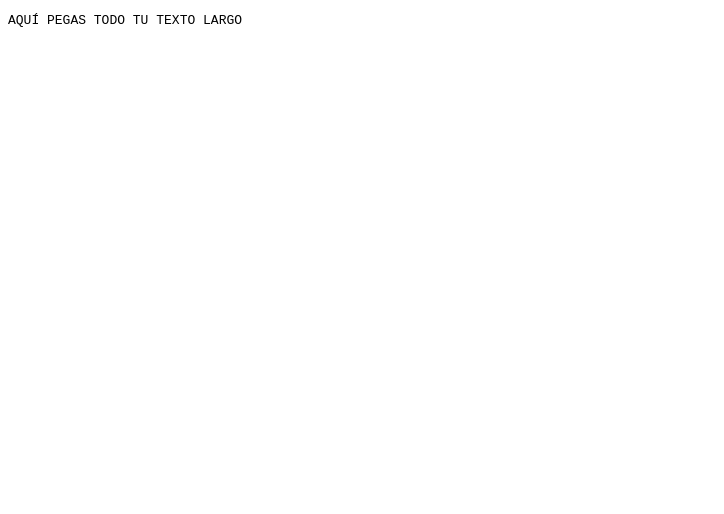
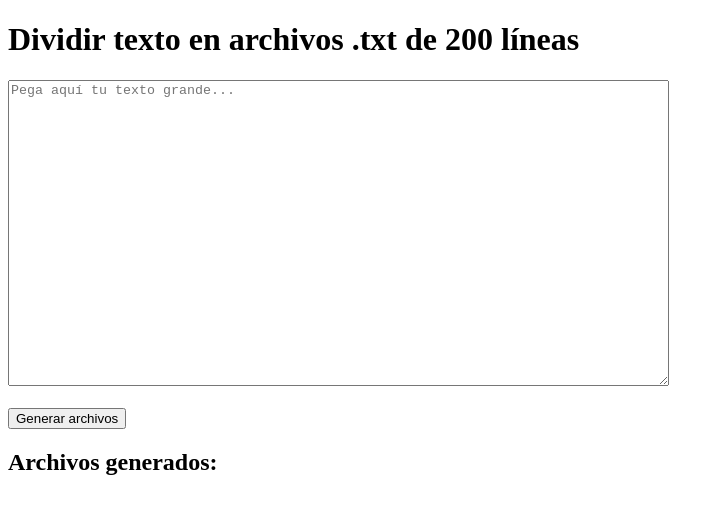
Before and after one commit to UnknowAi123/Yahtzee, a plain HTML site: page index.html in a window 1280 px wide. Shown: the whole page, without its empty margins (0-724 px from the left). Drawn offline with Linux system fonts and the light colour scheme.

Commit message:
Update index.html

```diff
--- a/index.html
+++ b/index.html
@@ -1,8 +1,55 @@
 <!DOCTYPE html>
-<html>
+<html lang="es">
+<head>
+  <meta charset="UTF-8">
+  <title>Dividir texto en partes de 200 líneas</title>
+</head>
 <body>
-<pre>
-AQUÍ PEGAS TODO TU TEXTO LARGO
-</pre>
+  <h1>Dividir texto en archivos .txt de 200 líneas</h1>
+
+  <textarea id="inputText" rows="20" cols="80"
+    placeholder="Pega aquí tu texto grande..."></textarea>
+  <br><br>
+  <button onclick="splitText()">Generar archivos</button>
+
+  <h2>Archivos generados:</h2>
+  <div id="filesContainer"></div>
+
+  <script>
+    function splitText() {
+      const text = document.getElementById('inputText').value;
+      const lines = text.split(/\r?\n/); // separa por líneas
+      const chunkSize = 1000;
+      const filesContainer = document.getElementById('filesContainer');
+      filesContainer.innerHTML = '';
+
+      if (!text.trim()) {
+        filesContainer.innerHTML = '<p>No hay texto.</p>';
+        return;
+      }
+
+      let partNumber = 1;
+
+      for (let i = 0; i < lines.length; i += chunkSize) {
+        const chunkLines = lines.slice(i, i + chunkSize);
+
+        // si el bloque está vacío, no generamos archivo
+        if (chunkLines.length === 0) continue;
+
+        const chunkText = chunkLines.join('\n');
+        const blob = new Blob([chunkText], { type: 'text/plain' });
+        const url = URL.createObjectURL(blob);
+
+        const link = document.createElement('a');
+        link.href = url;
+        link.download = `part${partNumber}.txt`;
+        link.textContent = `Descargar part${partNumber}.txt`;
+        link.style.display = 'block';
+
+        filesContainer.appendChild(link);
+        partNumber++;
+      }
+    }
+  </script>
 </body>
 </html>
```
